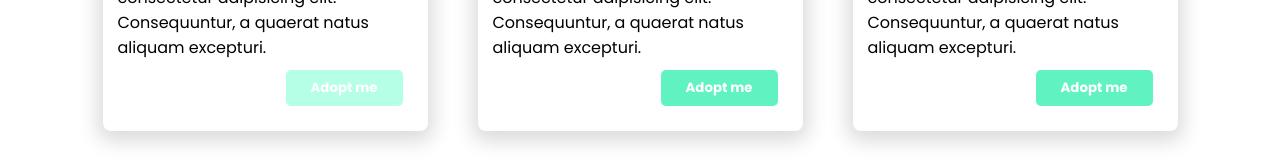
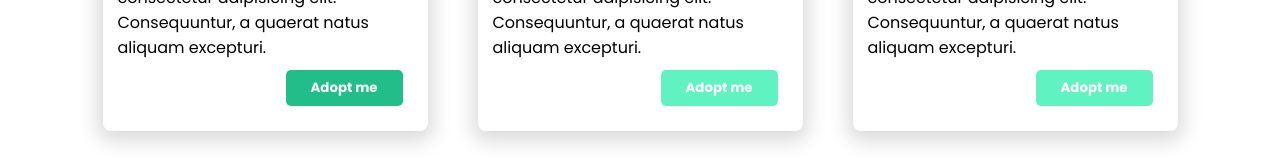
Before and after one commit to ddastardly91/ecommerce-project, a React (Create React App) app: page / in a window 1280 px wide. In both pictures the pointer is over the button 344 px from the left and 573 px from the top of the page. Shown: the part 485-645 px from the top of the page. Built offline with nearby package versions, Linux system fonts and the light colour scheme.

Commit message:
CHANGED: some css for the buttons

```diff
--- a/src/index.css
+++ b/src/index.css
@@ -85,6 +85,7 @@ body {
    border-radius: 5px;
    padding: 8px 25px;
 
+   cursor: pointer;
    background-color: #61f2c2;
    color: #fff;
    font-weight: bold;
@@ -93,7 +94,7 @@ body {
 }
 
 .btn-container button:hover {
-   background-color: #b5ffe6;
+   background-color: #22be8a;
 }
 
 .price {
```
